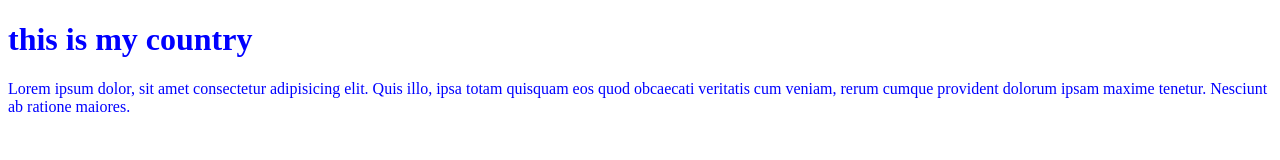
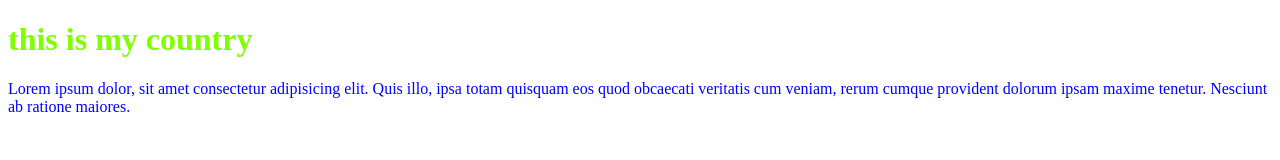
Before and after one commit to thisismdfarooq/bangladesh, a plain HTML site: page index.html in a window 1280 px wide. Drawn offline with Linux system fonts and the light colour scheme.

Commit message:
added readme.md file

```diff
--- a/index.html
+++ b/index.html
@@ -5,6 +5,9 @@
     <meta name="viewport" content="width=device-width, initial-scale=1.0">
     <title>Document</title>
     <style>
+        h1{
+            color: chartreuse;
+        }
         .murgi{
             color:blue
         }
```
Also changed, not shown: 1 other file.
